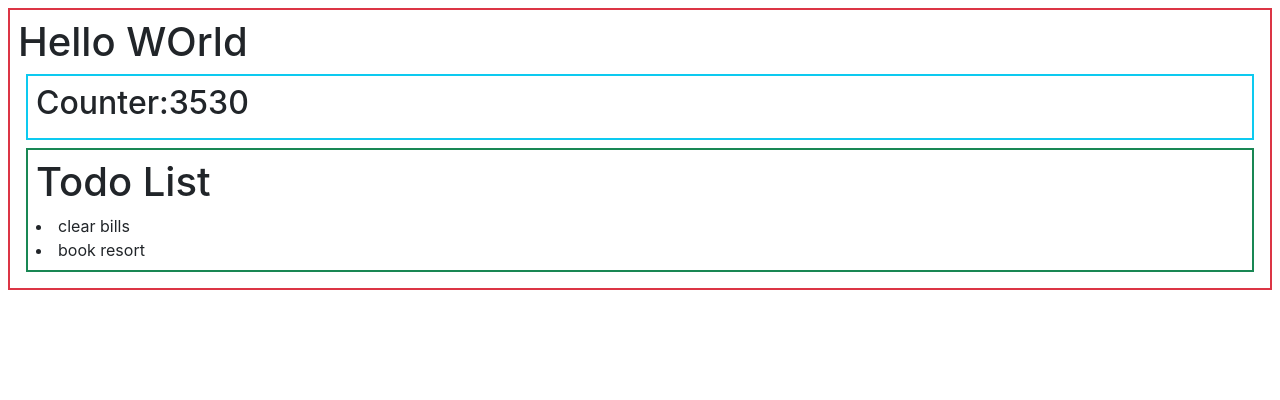
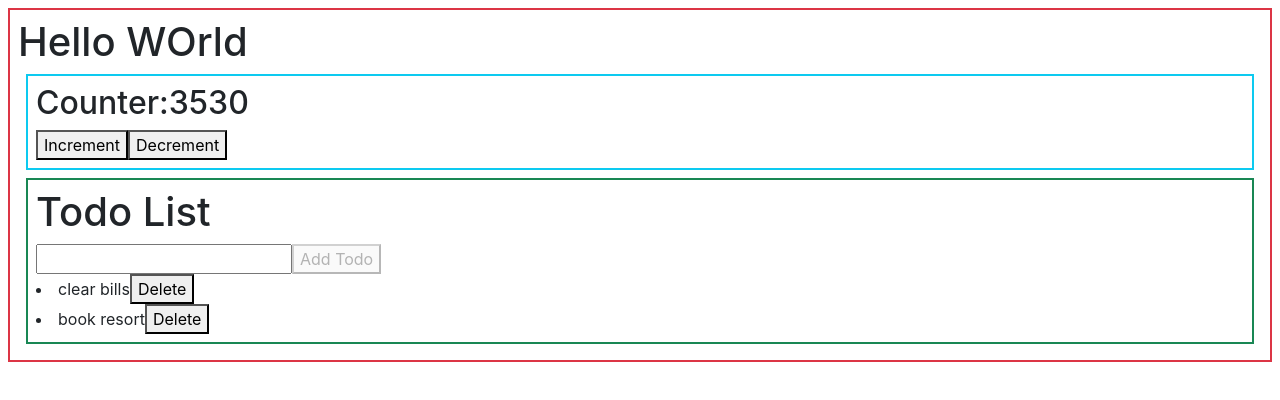
Before and after one commit to edupoly/rb18app, a React (Create React App) app: page / in a window 1280 px wide. Shown: the top 400 px of the page. Built offline with nearby package versions, Linux system fonts and the light colour scheme; the HTML template or start-up script is replaced by a standard one.

Commit message:
dispatching

```diff
--- a/src/components/Counter.jsx
+++ b/src/components/Counter.jsx
@@ -2,9 +2,17 @@ import React from 'react'
 import {connect} from 'react-redux'
 function Counter(props) {
   console.log("props in counter component",props)
+  function inc(){
+    props.dispatch({type:'INC'})
+  }
+  function dec(){
+    props.dispatch({type:'DEC'})
+  }
   return (
     <div className='border border-2 border-info p-2 m-2'>
       <h2>Counter:{props.counter.count}</h2>
+      <button onClick={inc}>Increment</button>
+      <button onClick={dec}>Decrement</button>
     </div>
   )
 }
--- a/src/components/TodoList.jsx
+++ b/src/components/TodoList.jsx
@@ -1,13 +1,29 @@
-import React from 'react'
+import React,{useEffect, useState} from 'react'
 import {connect} from 'react-redux'
 function TodoList(props) {
   console.log("props in TodoList",props)
+  const [newtodo, setNewtodo] = useState('');
+  const newtodoref = React.useRef()
+  function addTodo(){
+    props.dispatch({type:'ADDTODO',payload:newtodo});
+    setNewtodo('')
+    newtodoref.current.value='';
+    newtodoref.current.focus()
+  }
+  function delTodo(index){
+    props.dispatch({type:'DELTODO',payload:index})
+  }
   return (
     <div className='border border-2 border-success p-2 m-2'>
       <h1>Todo List</h1>
+      <input type="text" ref={newtodoref} onChange={(e)=>{setNewtodo(e.target.value)}}/>
+      <button onClick={addTodo} disabled={newtodo===''?true:false}>Add Todo</button>
       {
-        props.todos.todos.map((todo)=>{
-          return <li>{todo}</li>
+        props.todos.todos.map((todo,i)=>{
+          return <li>
+            {todo}
+            <button onClick={()=>{delTodo(i)}}>Delete</button>
+          </li>
         })
       }
     </div>
--- a/src/store/counter.reducer.js
+++ b/src/store/counter.reducer.js
@@ -3,7 +3,15 @@ const initialState = {
 }
 
 const counterReducer = (state=initialState,action)=>{
-
+  if(action.type==='INC'){
+    return {...state,count:state.count+1}
+  }
+  if(action.type==='DEC'){
+    return {...state,count:state.count-1}
+  }
+  if(action.type==='RESET'){
+    return {...initialState}
+  }
   return state
 }
 
--- a/src/store/todo.reducer.js
+++ b/src/store/todo.reducer.js
@@ -5,7 +5,14 @@ const initialState = {
   ]
 }
 const todoReducer = (state=initialState,action)=>{
-
+  if(action.type==='ADDTODO'){
+    return {...state,todos:[...state.todos,action.payload]}
+  }
+  if(action.type==='DELTODO'){
+    var temp = [...state.todos];
+    temp.splice(action.payload,1)
+    return {...state,todos:[...temp]}
+  }
   return state
 }
 
```
